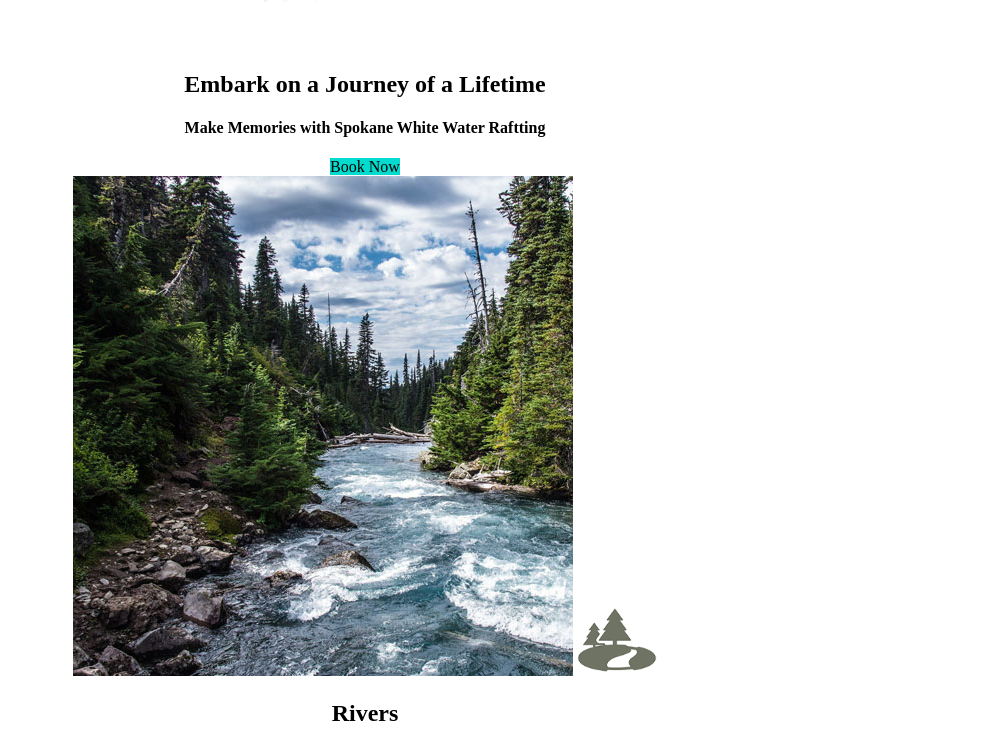
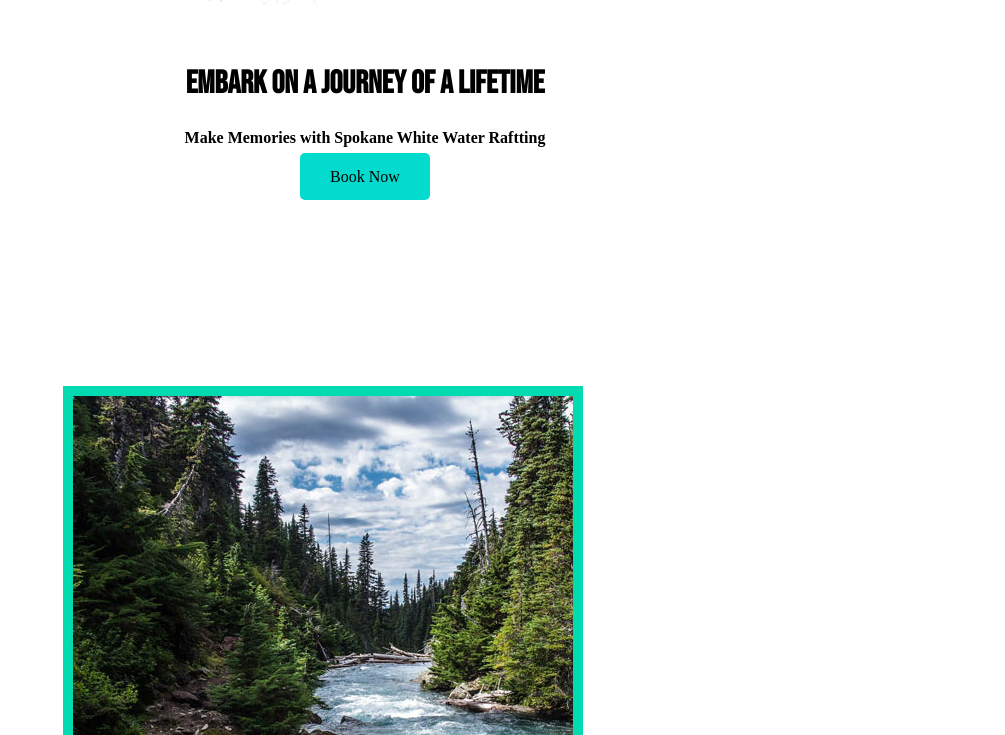
Before and after one commit to mrkannapien/WDD, a plain HTML site: page wwr/index.html in a window 1280 px wide. Shown: the part 905-1640 px from the top of the page, without its empty margins (275-1280 px from the left). Drawn offline with Linux system fonts and the light colour scheme; a web font is replaced by a local one.

Commit message:
Fonts and spacing to Homepage

```diff
--- a/wwr/styles/home-page.css
+++ b/wwr/styles/home-page.css
@@ -1,12 +1,55 @@
+@import url('https://fonts.googleapis.com/css2?family=Bebas+Neue&family=Poetsen+One&display=swap');
+
+:root {
+  /* change the values below to your colors from your palette */
+  --primary-color: #02DBB0  ;
+  --secondary-color: #0235DB ;
+  --accent1-color: #027ADB;
+  --accent2-color: #42C6DB;
+
+  /* change the values below to your chosen font(s) */
+  --heading-font: "Bebas Neue", sans-serif, serif;
+  --paragraph-font: "Poetsen One", sans-serif, serif;
+
+  /* these colors below should be chosen from among your palette colors above */
+  --headline-color-on-white: #02DBB0;  /* headlines on a white background */
+  --headline-color-on-color: white; /* headlines on a colored background */
+  --paragraph-color-on-white: #02BEDB; /* paragraph text on a white background */
+  --paragraph-color-on-color: white; /* paragraph text on a colored background */
+  --paragraph-background-color: #02DBB0  ;
+  --nav-link-color: white;
+  --nav-background-color: #0235DB;
+  --nav-hover-link-color: white;
+  --nav-hover-background-color: #396E94;
+}
+.home-title{
+    font-family: var(--heading-font);
+    font-size: 2em;
+    margin-top: 10px;
+}
+
+body {
+    background-color: white;
+    color: black;
+    padding:0;
+    margin:0
+}
+
 #content{
     max-width: 1600px;
     margin:0 auto;
     color: black;
+
+}
+
+h2{
+    margin:0;
 }
 nav a{
     text-align: center;
     color: black;
     text-decoration: none;
+    padding:35px
 }
 #hero-msg h1, #hero-msg h4{
     text-align: center;
@@ -29,9 +72,8 @@ main section{
     color: black;
 }
 
-body {
-    background-color: white;
-    color: black;
+.mountains{
+    margin:100px 0;
 }
 header {
     background-color:#02DBB0;
@@ -51,15 +93,25 @@ nav a:hover {
    background-color:#02dbcd;
    color: black;
    text-decoration: none;
+   padding: 15px 30px;
+   margin-top: 50px;
+   border-radius: 5px;
 }
 .book:hover, .join:hover{
     background-color:black ;
 }
 .msg{
     background-color:#02BEDB;
+    line-height: 1.5em;
+    padding: 35px;
+}
+.msg p {
+    padding-bottom: 15px
 }
 footer{
     background-color:#02BEDB ;
+    padding: 25px 50px;
+    margin-top: 200px;
 }
 footer a{
     color:black;
@@ -74,9 +126,27 @@ footer a:hover{
 .icon, .logo {
     width: 80px;
 }
+.icon{
+    padding-top: 10px;
+}
  footer p a:hover {
     text-decoration: underline;
 }
 footer p {
     font-size: 2em;
 }
+
+#logo_link{
+    padding-top: 5px;
+}
+
+.rivers-card, .camping-card, .rapids-card{
+    margin: 200px 0;
+}
+.card-img{
+    border: 10px solid #02DBB0;
+}
+
+main section img {
+    box-sizing: border-box;
+}
```
